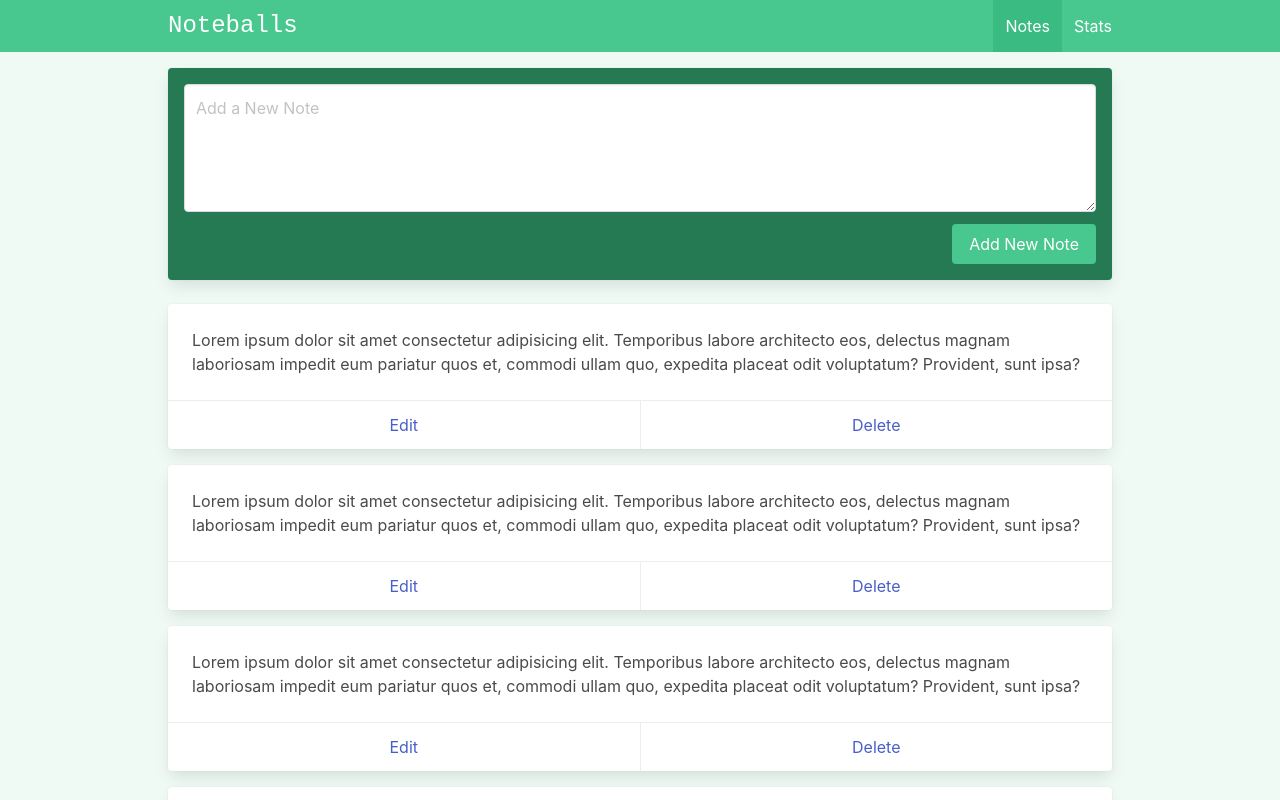
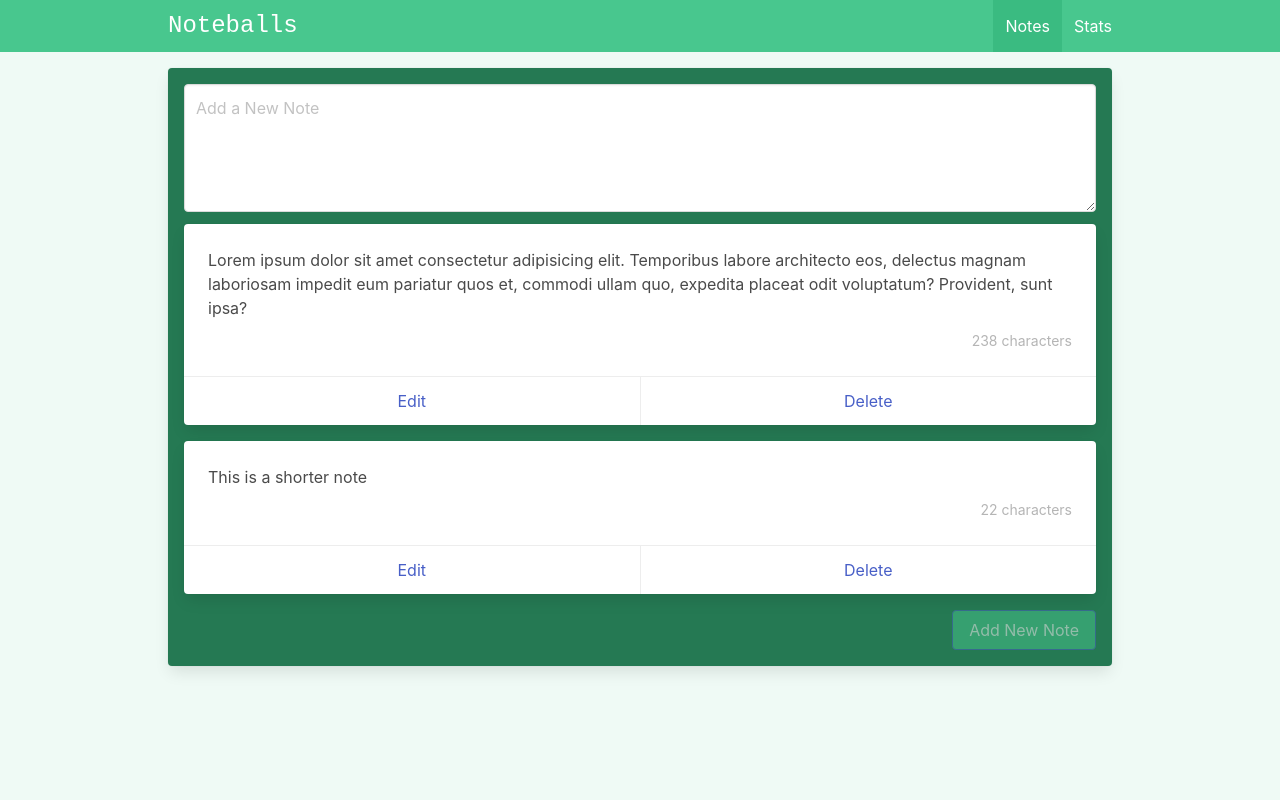
Before and after one commit to erwinmacaraig/vue-composition-api-noteballs-js, a Vue app: page /#/ in a window 1280 px wide. Shown: the top 800 px of the page. Built offline with nearby package versions, Linux system fonts and the light colour scheme.

Commit message:
data methods, child components, computed and emit

```diff
--- /dev/null
+++ b/src/components/Notes/Note.vue
@@ -0,0 +1,39 @@
+<template>
+    <div class="card mb-4">
+        <div class="card-content">
+            <div class="content">
+                {{ note.content }}
+                <div class="has-text-right has-text-grey-light mt-2">
+                    <small>{{characterLength}}</small>
+                </div>
+            </div>
+        </div>
+        <footer class="card-footer">
+            <a href="#" class="card-footer-item">Edit</a>
+            <a href="#" @click.prevent="handleDeleteClicked" class="card-footer-item">Delete</a>
+        </footer>
+    </div>
+</template>
+
+<script setup>
+import { computed } from 'vue'
+
+const props = defineProps({
+    note: {
+        type: Object,
+        required: true
+    }
+})
+
+const emit = defineEmits(['deleteClicked'])
+
+const characterLength = computed(() => {
+    let length = props.note.content.length
+    let description = length > 1 ? 'characters' : 'character'
+    return `${length} ${description}`
+})
+
+const handleDeleteClicked = () => {
+    emit('deleteClicked', props.note.id)
+}
+</script>
--- a/src/views/ViewNotes.vue
+++ b/src/views/ViewNotes.vue
@@ -4,28 +4,58 @@
             <div class="field">
 
                 <div class="control">
-                    <textarea class="textarea" placeholder="Add a New Note"></textarea>
+                    <textarea v-model="newNote" class="textarea" placeholder="Add a New Note" ref="newNoteRef"></textarea>
                 </div>
             </div>
-
+            <Note v-for="note in notes" :key="note.id" :note="note" @deleteClicked="deleteNote"></Note>
             <div class="field is-grouped is-grouped-right">
                 <div class="control">
-                    <button class="button is-link has-background-success">Add New Note</button>
+                    <button
+                        @click="addNote"
+                        :disabled="!newNote"
+                      class="button is-link has-background-success"
+                    >Add New Note</button>
                 </div>
             </div>
         </div>
-        <div class="card mb-4" v-for="i in 4">
-            <div class="card-content">
-                <div class="content">
-                    Lorem ipsum dolor sit amet consectetur adipisicing elit. Temporibus labore architecto eos, delectus
-                    magnam laboriosam impedit eum pariatur quos et, commodi ullam quo, expedita placeat odit voluptatum?
-                    Provident, sunt ipsa?
-                </div>
-            </div>
-            <footer class="card-footer">
-                <a href="#" class="card-footer-item">Edit</a>
-                <a href="#" class="card-footer-item">Delete</a>
-            </footer>
-        </div>
+
     </div>
 </template>
+
+<script setup>
+import { ref } from 'vue'
+import Note from '@/components/Notes/Note.vue'
+
+const newNote = ref('')
+const newNoteRef = ref(null)
+    const notes = ref([
+        {
+            id: 'id1',
+            content: `
+            Lorem ipsum dolor sit amet consectetur adipisicing elit. Temporibus labore    architecto eos, delectus magnam laboriosam impedit eum pariatur quos et, commodi ullam quo, expedita placeat odit voluptatum? Provident, sunt ipsa?`
+        },
+        {
+            id: 'id2',
+            content: `This is a shorter note`
+        }
+    ])
+
+const addNote = () => {
+    let currentDate = new Date().getTime()
+    let id = currentDate.toString()
+    let note = {
+        id,
+        content: newNote.value
+    }
+    notes.value.unshift(note)
+    newNote.value = ''
+    newNoteRef.value.focus()
+}
+
+const deleteNote = (idToDelete) => {
+    console.log('deleteNote: ', idToDelete);
+    notes.value = notes.value.filter(note => {
+        return note.id !== idToDelete
+    })
+}
+</script>
```
